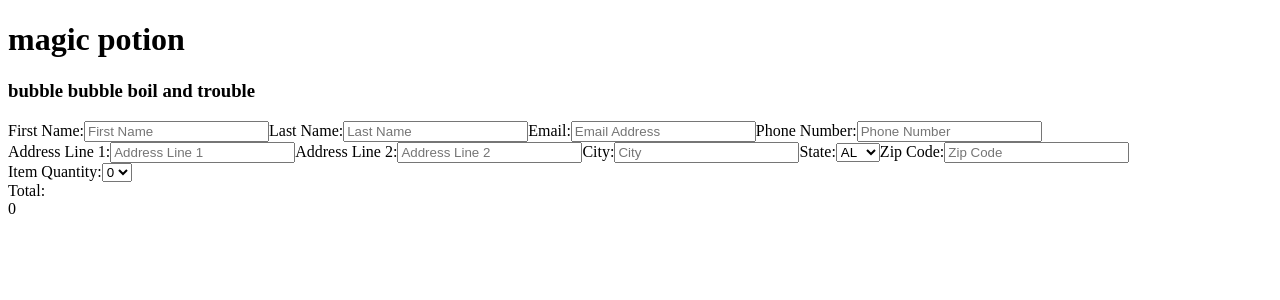
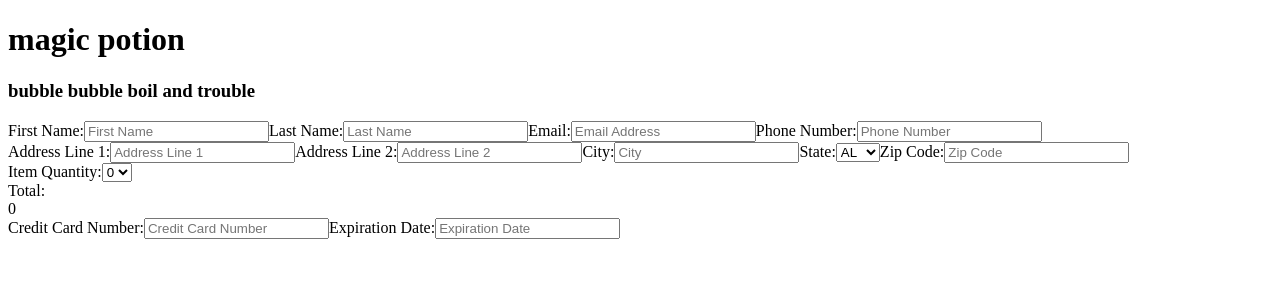
Before and after one commit to shiju-an/magic-potion, a React app: page / in a window 1280 px wide. Shown: the top 300 px of the page. Built offline with nearby package versions, Linux system fonts and the light colour scheme; the HTML template or start-up script is replaced by a standard one.

Commit message:
complete payment form template

```diff
--- a/client/src/components/AddressForm.jsx
+++ b/client/src/components/AddressForm.jsx
@@ -49,7 +49,6 @@ const AddressForm = ({
         id='stateInput'
         name='state'
         onChange={onChange}
-        value={state}
       >
         {States.map(state => (
           <option value={state}>{state}</option>
--- a/client/src/components/App.jsx
+++ b/client/src/components/App.jsx
@@ -3,6 +3,7 @@ import React from 'react';
 import ContactForm from './ContactForm.jsx';
 import AddressForm from './AddressForm.jsx';
 import ItemForm from './ItemForm.jsx';
+import PaymentForm from './PaymentForm.jsx';
 
 
 class App extends React.Component {
@@ -73,10 +74,14 @@ class App extends React.Component {
         <ItemForm
           quantity={this.state.quantity}
           onChange={this.handleTotalChange}
-          // updateTotal={this.updateTotal}
           total={this.state.total}
         />
 
+        <PaymentForm
+          ccNum={this.state.ccNum}
+          exp={this.state.exp}
+          onChange={this.handleInputChange}
+        />
       </div>
     )
   }
--- /dev/null
+++ b/client/src/components/PaymentForm.jsx
@@ -0,0 +1,35 @@
+import React from 'react';
+
+const PaymentForm = ({
+  ccNum, exp, onChange
+}) => (
+  <div>
+    <form>
+      <label>
+        Credit Card Number:
+      </label>
+      <input
+        id='ccNumInput'
+        name='ccNum'
+        type='text'
+        placeholder='Credit Card Number'
+        value={ccNum}
+        onChange={onChange}
+      />
+
+      <label>
+        Expiration Date:
+      </label>
+      <input
+        id='expInput'
+        name='exp'
+        type='text'
+        placeholder='Expiration Date'
+        value={exp}
+        onChange={onChange}
+      />
+    </form>
+  </div>
+);
+
+export default PaymentForm;
```
Also changed, not shown: 1 other file (tests, documents, lock files or other folders).
